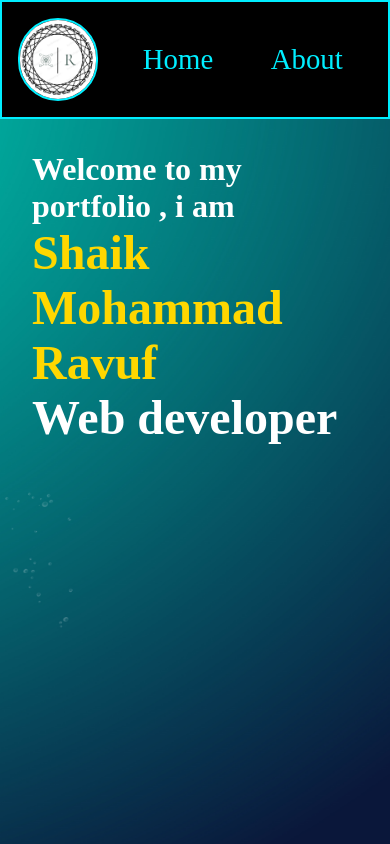
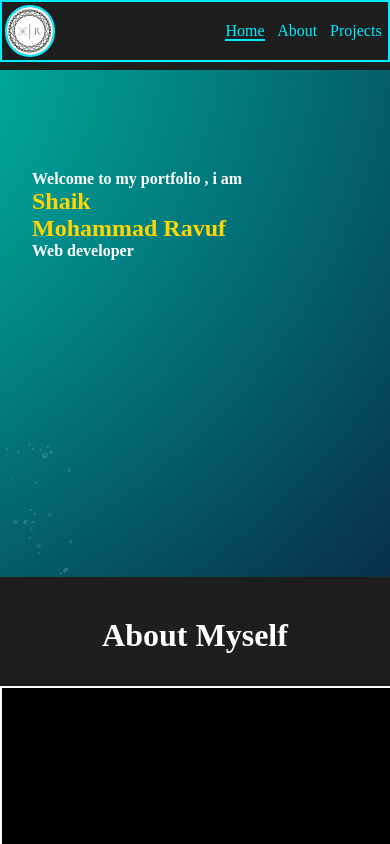
Before and after one commit to ShaikMdRavuf/portfolio, a React (Create React App) app: page / in a window 390 px wide. Shown: the top 844 px of the page. Built offline with nearby package versions, Linux system fonts and the light colour scheme.

Commit message:
new updates

```diff
--- a/src/App.css
+++ b/src/App.css
@@ -1,22 +1,21 @@
 .top{
     width: 100vW;
+    max-width: 85em;
+    margin: auto;
     justify-content: space-between;
-    justify-items: center;
     align-items: center;
-    margin: auto;
     display: flex;
-    /* background-color: black; */
     color: #0ef;
     border: 2px solid #0ef;
     z-index: 3;
     position: sticky;
     top: 0;
-    background-color: black;
+    background-color:rgb(30, 30, 30);
 }
 .logo{
-    width: 80px;
+    width: 75px;
     border-radius: 5rem;
-    margin: 1em;
+    margin: 0.5em;
     border: 2px solid #0ef;
 }
 .item{
@@ -42,10 +41,10 @@
 /* ---------------------Home section -------------------- */
 #home{
     width: 100vw;
-    height: calc(100vh-4rem);
+    margin: 0.5em auto;
+    height: calc(100vh-6rem);
     position: absolute;
-    max-width: 80rem;
-    margin: 0 auto;
+    max-width: 85em;
     overflow: hidden;
     position: relative;
 }
@@ -151,6 +150,26 @@ footer{
 .active{
     border-bottom: 2px solid #0ef;
 }
-@media screen and (max-width:786px) {
+@media screen and (max-width:500px) {
+    .logo{
+        margin: 0.2em;
+        width: 50px;
+    }
+    .item{
+        margin:0.4em;
+        font-size: 1em;
+    }
+    #home{
+        height: 60vh;
+    }
+
+    .title{
+        font-size: 1em;
+        margin: auto;
+        padding-top: 100px;
+
+    }
+
+
 
 }
--- a/src/App.js
+++ b/src/App.js
@@ -16,9 +16,9 @@ class App extends Component {
         <Dashboard/>
         <Home/>
         <About/>
-        <Projects/>
+        {/* <Projects/> */}
         {/* <Contact/> */}
-        <Footer/>
+        {/* <Footer/> */}
       </div>
     )
   }
--- a/src/components/home.jsx
+++ b/src/components/home.jsx
@@ -9,7 +9,7 @@ class Home extends Component {
         <div className='title'>
             <p>Welcome to my portfolio , i am </p>
             <h1>Shaik <br/>Mohammad Ravuf</h1>
-            <h2>Web developer</h2>
+            <p>Web developer</p>
         </div>
         <img src={Img} alt='' className='bg'></img>
       </section>
```
Also changed, not shown: src/images/mobile-bg.png (added).
